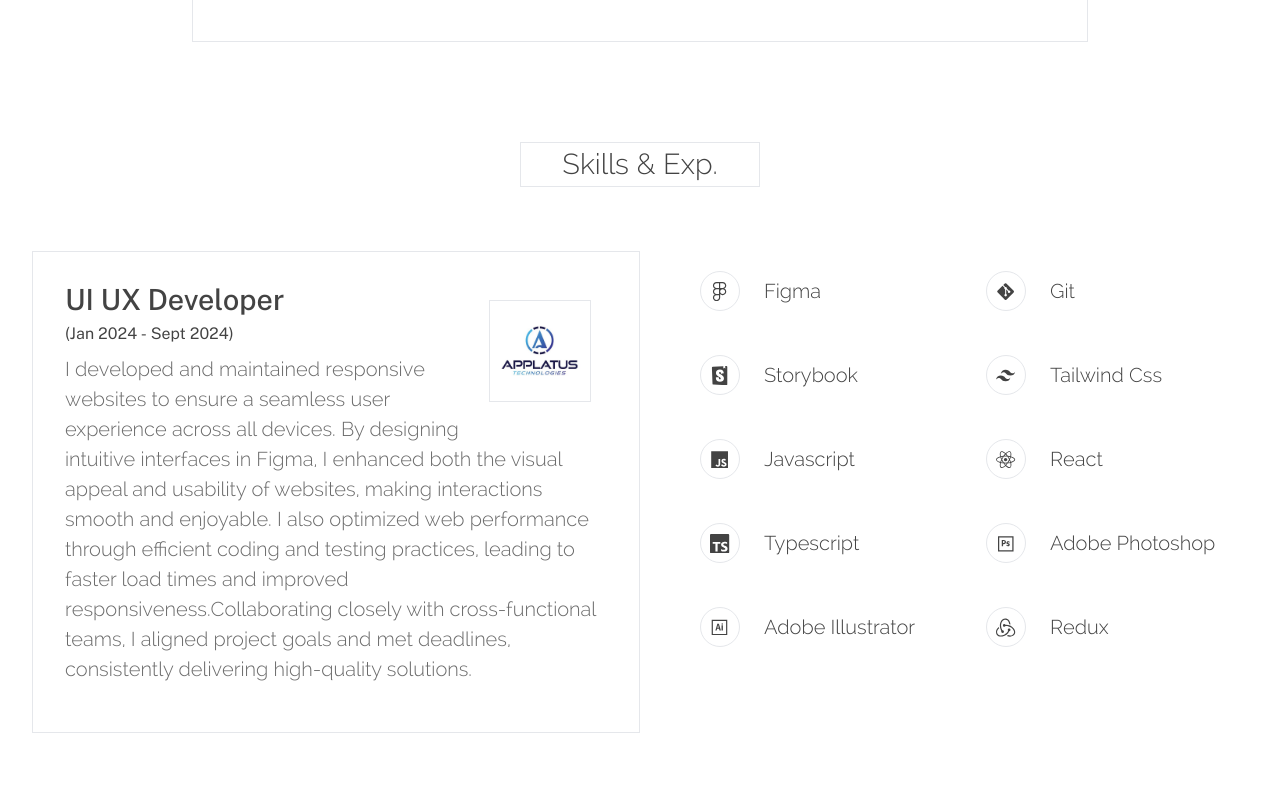
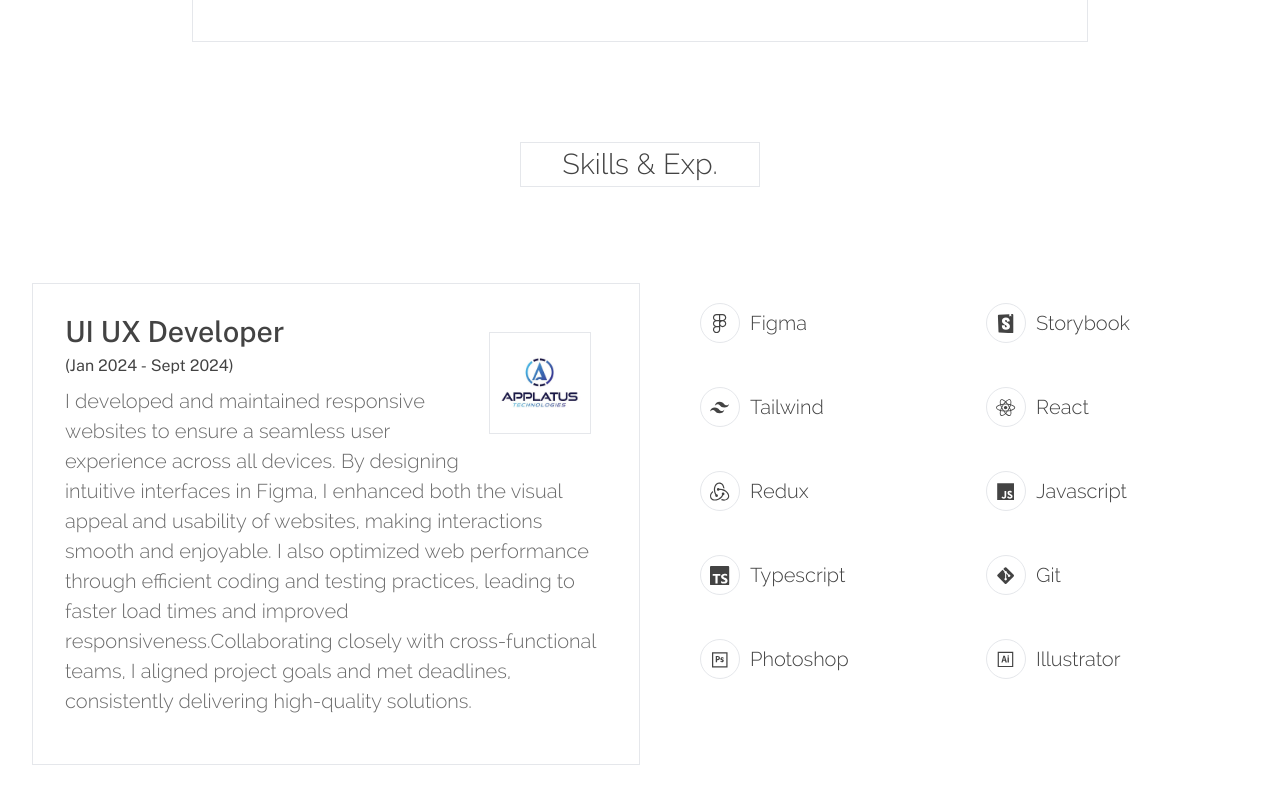
Before and after one commit to nadeemtadvi/Next-Portfolio-app, a Next.js app: page / in a window 1280 px wide. Shown: the part 960-1760 px from the top of the page. Built offline with nearby package versions, Linux system fonts and the light colour scheme.

Commit message:
manage space

```diff
--- a/src/components/AboutSection.tsx
+++ b/src/components/AboutSection.tsx
@@ -21,7 +21,7 @@ const AboutSection = ({ darkMode }: AboutSectiondataprops) => {
       </div>
       <div className={`${darkMode ? "" : " "}`}>
         <div className=" mx-auto max-w-screen-xl  ">
-          <div className="max-w-screen-lg mx-auto lg:pb-12 lg:pt-24  py-6">
+          <div className="max-w-screen-lg mx-auto lg:pb-12 lg:pt-24  pb-8 pt-16">
 
             <div className="relative flex items-center justify-center mx-4 md:mx-10 lg:mx-16">
               <p className=" border font-light  dark:bg-darkytext    text-[15px] sm:text-[20px] p-4 sm:p-12  text-primaryColor dark:text-secondaryColor  text-justify">
--- a/src/components/SkillSection.tsx
+++ b/src/components/SkillSection.tsx
@@ -2,7 +2,6 @@ import React from "react";
 import { Skills } from "../constant/constant";
 import WorkSection from "./WorkSection";
 import { SkillSectiondataprops } from "../models/Interface";
-
 import { SiStorybook } from "react-icons/si";
 import { SiFigma } from "react-icons/si";
 import { FaReact } from "react-icons/fa6";
@@ -15,110 +14,56 @@ import { DiIllustrator } from "react-icons/di";
 import { FaGitAlt } from "react-icons/fa";
 
 const SkillSection = ({ darkMode }: SkillSectiondataprops) => {
+  const Multiskill = [
+    { icon: SiFigma, title: "Figma" },
+    { icon: SiStorybook, title: "Storybook" },
+    { icon: SiTailwindcss, title: "Tailwind" },
+    { icon: FaReact, title: "React" },
+    { icon: SiRedux, title: "Redux" },
+    { icon: IoLogoJavascript, title: "Javascript" },
+    { icon: SiTypescript, title: "Typescript" },
+    { icon: FaGitAlt, title: "Git" },
+    { icon: DiPhotoshop, title: "Photoshop" },
+    { icon: DiIllustrator, title: "Illustrator" },
+  ];
+
   return (
     <div className=" dark:bg-darkbgcolor ">
       <div className=" max-w-screen-xl mx-auto py-8 px-4 sm:px-8  lg:py-12">
         <div className=" mx-auto">
           <div
             id="skills"
-            className="mb-16 dark:text-darkbgcolor  text-[2rem]   text-primaryColor  text-center  ]"
+            className="pb-8 lg:pb-12 dark:text-darkbgcolor  text-[2rem]   text-primaryColor  text-center  ]"
           >
             <h6 className=" inline-block w-[240px]   text-[1.8rem]  font-light border border-gray-200 bg-secondaryColor  dark:-darkprimaryColor">
               {Skills.skill} & Exp.
-
             </h6>
           </div>
-          <div className="relative md:grid grid-cols-2">
-          <div className="Experience-part ">
+          <div className="relative pt-8 lg:pt-12 lg:grid grid-cols-2">
+            <div className="Experience-part ">
               <WorkSection darkMode={darkMode} />
             </div>
-            <div className="py-4 sm:p-0 Skills-part sm:ml-10">
+            <div className="pt-8 sm:pt-12 lg:pt-0  Skills-part xl:ml-10">
               <div className=" text-center">
                 <div className="">
                   <div className="secondaryColorspace-nowrap   grid grid-cols-2 gap-1 text-primaryColor dark:text-secondaryColor">
-                    <div className="flex items-center gap-2 sm:gap-6 overflow-hidden  bg-secondaryColor py-2 sm:p-5 dark:bg-darkytext  ">
-                      <span className="  bg-secondaryColor text-[0.96rem] text-primaryColor sm:text-[1.2rem] dark:text-primaryColor rounded-full w-8 h-8 sm:w-10 sm:h-10 flex items-center justify-center  border-[1.5px]  ">
-                        <SiFigma />
-                      </span>
-                      <h4 className="text-[15px] sm:text-[20px] font-light">Figma</h4>
-                    </div>
-                    <div className="flex items-center gap-2 sm:gap-6 overflow-hidden  bg-secondaryColor py-2 sm:p-5 dark:bg-darkytext ">
-
-                      <span className="    bg-secondaryColor text-[0.96rem] text-primaryColor sm:text-[1.2rem] dark:text-primaryColor  rounded-full w-8 h-8 sm:w-10 sm:h-10 flex items-center justify-center  border-[1.5px]  ">
-                        <FaGitAlt />
-                      </span>
-                      <h4 className="text-[15px] sm:text-[20px] font-light">Git</h4>
-
-                    </div>
-                    <div className="flex items-center gap-2 sm:gap-6 overflow-hidden  bg-secondaryColor py-2 sm:p-5 dark:bg-darkytext">
-
-                      <span className="    bg-secondaryColor text-[0.96rem] text-primaryColor sm:text-[1.2rem] dark:text-primaryColor  rounded-full w-8 h-8 sm:w-10 sm:h-10 flex items-center justify-center  border-[1.5px]  ">
-                        <SiStorybook />
-                      </span>
-                      <h4 className="text-[15px] sm:text-[20px] font-light">Storybook</h4>
-
-                    </div>
-                    <div className="flex items-center gap-2 sm:gap-6 overflow-hidden  bg-secondaryColor py-2 sm:p-5 dark:bg-darkytext">
-
-                      <span className="    bg-secondaryColor text-[0.96rem] text-primaryColor sm:text-[1.2rem] dark:text-primaryColor  rounded-full w-8 h-8 sm:w-10 sm:h-10 flex items-center justify-center  border-[1.5px]  ">
-                        <SiTailwindcss />
-                      </span>
-                      <h4 className="text-[15px] sm:text-[20px] font-light">Tailwind Css</h4>
-
-                    </div>
-                    <div className="flex items-center gap-2 sm:gap-6 overflow-hidden  bg-secondaryColor py-2 sm:p-5 dark:bg-darkytext">
-
-                      <span className="   bg-secondaryColor text-[0.96rem] text-primaryColor sm:text-[1.2rem] dark:text-primaryColor  rounded-full w-8 h-8 sm:w-10 sm:h-10 flex items-center justify-center  border-[1.5px]  ">
-                        <IoLogoJavascript />
-                      </span>
-                      <h4 className="text-[15px] sm:text-[20px] font-light">Javascript</h4>
-
-                    </div>
-                    <div className="flex items-center gap-2 sm:gap-6 overflow-hidden  bg-secondaryColor py-2 sm:p-5 dark:bg-darkytext">
-
-                      <span className="   bg-secondaryColor text-[0.96rem] text-primaryColor sm:text-[1.2rem] dark:text-primaryColor  rounded-full w-8 h-8 sm:w-10 sm:h-10 flex items-center justify-center  border-[1.5px]  ">
-                        <FaReact />
-                      </span>
-                      <h4 className="text-[15px] sm:text-[20px] font-light">React</h4>
-
-                    </div>
-                    <div className="flex items-center gap-2 sm:gap-6 overflow-hidden  bg-secondaryColor py-2 sm:p-5 dark:bg-darkytext">
-
-                      <span className="    bg-secondaryColor text-[0.96rem] text-primaryColor sm:text-[1.2rem] dark:text-primaryColor  rounded-full w-8 h-8 sm:w-10 sm:h-10 flex items-center justify-center  border-[1.5px]  ">
-                        <SiTypescript />
-                      </span>
-                      <h4 className="text-[15px] sm:text-[20px] font-light">Typescript</h4>
-
-                    </div>
-                    <div className="flex items-center gap-2 sm:gap-6 overflow-hidden  bg-secondaryColor py-2 sm:p-5 dark:bg-darkytext">
-
-                      <span className="    bg-secondaryColor text-[0.96rem] text-primaryColor sm:text-[1.2rem] dark:text-primaryColor  rounded-full w-8 h-8 sm:w-10 sm:h-10 flex items-center justify-center  border-[1.5px]  ">
-                        <DiPhotoshop />
-                      </span>
-                      <h4 className=" text-[15px] sm:text-[20px] font-light">Adobe Photoshop</h4>
-
-                    </div>
-                    <div className="flex items-center gap-2 sm:gap-6 overflow-hidden  bg-secondaryColor py-2 sm:p-5 dark:bg-darkytext">
-
-                      <span className="  bg-secondaryColor text-[0.96rem] text-primaryColor sm:text-[1.2rem] dark:text-primaryColor  rounded-full w-8 h-8 sm:w-10 sm:h-10 flex items-center justify-center  border-[1.5px]  ">
-                        <DiIllustrator />
-                      </span>
-                      <h4 className="text-[15px] sm:text-[20px] font-light">Adobe Illustrator</h4>
-
-                    </div>
-                    <div className="flex items-center gap-2 sm:gap-6 overflow-hidden  bg-secondaryColor py-2 sm:p-5 dark:bg-darkytext">
-
-                      <span className="    bg-secondaryColor text-[0.96rem] text-primaryColor sm:text-[1.2rem] dark:text-primaryColor  rounded-full w-8 h-8 sm:w-10 sm:h-10 flex items-center justify-center  border-[1.5px]  ">
-                        <SiRedux />
-                      </span>
-                      <h4 className="text-[15px] sm:text-[20px] font-light">Redux</h4>
-
-                    </div>
+                    {Multiskill.map((item, index) => (
+                      <div
+                        key={index}
+                        className="grid grid-cols-[42px_auto] items-center overflow-hidden  bg-secondaryColor py-2 sm:p-5 dark:bg-darkytext  "
+                      >
+                        <span className="  bg-secondaryColor text-[0.96rem] text-primaryColor sm:text-[1.2rem] dark:text-primaryColor rounded-full w-8 h-8 sm:w-10 sm:h-10 flex items-center justify-center  border-[1.5px]  ">
+                          {item.icon && <item.icon />}
+                        </span>
+                        <h4 className="text-[15px] text-start ml-2 sm:text-[20px] font-light">
+                          {item.title}
+                        </h4>
+                      </div>
+                    ))}
                   </div>
                 </div>
               </div>
             </div>
-
           </div>
         </div>
       </div>
--- a/src/components/WorkSection.tsx
+++ b/src/components/WorkSection.tsx
@@ -6,7 +6,7 @@ import { WorkSectiondataprops } from "../models/Interface";
 const WorkSection = ({ darkMode }: WorkSectiondataprops) => {
   return (
     <div className=" flex items-center justify-center h-full w-full">
-      <div className="dark:bg-darkytext lg:mx-10 xl:mx-auto border   bg-secondaryColor  ">
+      <div className="dark:bg-darkytext  border   bg-secondaryColor  ">
 
         <div className="p-4 sm:p-8 ">
           <div className="m-4 float-right flex  justify-center border  items-center transform transition-transform duration-300 ease-in-out hover:scale-105">
```
Also changed, not shown: src/components/ContactSection.tsx (+4 -4 lines), src/components/IntroSection.tsx (+6 -6 lines), src/components/ProjectSection.tsx (+5 -5 lines).
